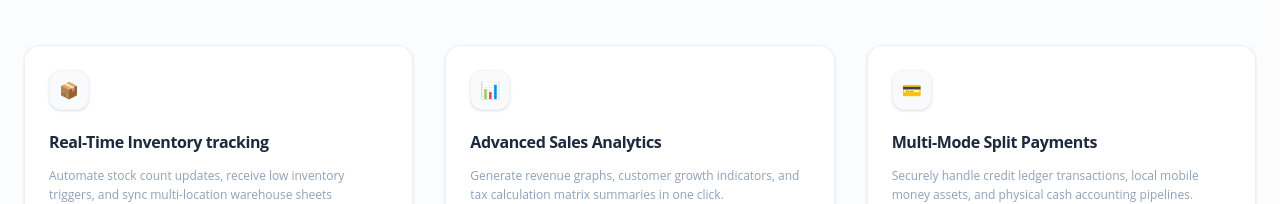
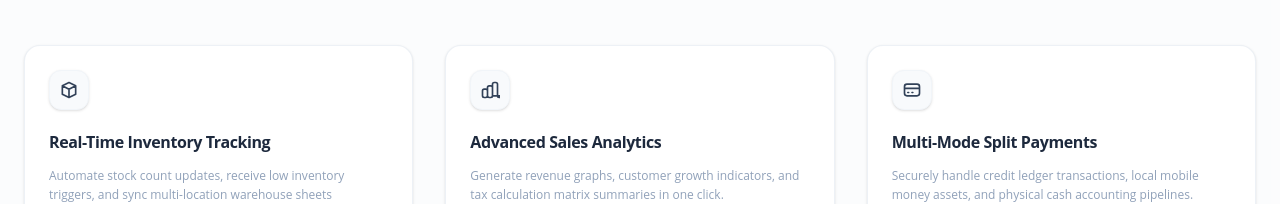
Before and after one commit to Eliahhango/SmartPOS, a Next.js app in the folder frontend/: page / in a window 1280 px wide. Shown: the part 1110-1314 px from the top of the page. Built offline with nearby package versions, Linux system fonts and the light colour scheme; no server answers.

Commit message:
Replace emoji icons with inline SVGs on homepage
- Box SVG for Inventory, Chart SVG for Analytics, Card SVG for Payments
- Removed group-hover:text-teal-600 from icon container (moved to SVG)
- Removed emoji from hero pill badge

```diff
--- a/frontend/src/app/page.tsx
+++ b/frontend/src/app/page.tsx
@@ -2,9 +2,33 @@
 
 export default function HomePage() {
   const corporateFeatures = [
-    { icon: '📦', title: 'Real-Time Inventory tracking', text: 'Automate stock count updates, receive low inventory triggers, and sync multi-location warehouse sheets effortlessly.' },
-    { icon: '📊', title: 'Advanced Sales Analytics', text: 'Generate revenue graphs, customer growth indicators, and tax calculation matrix summaries in one click.' },
-    { icon: '💳', title: 'Multi-Mode Split Payments', text: 'Securely handle credit ledger transactions, local mobile money assets, and physical cash accounting pipelines.' },
+    {
+      icon: (
+        <svg className="w-5 h-5 text-slate-700 group-hover:text-teal-600 transition-colors" xmlns="http://www.w3.org/2000/svg" fill="none" viewBox="0 0 24 24" strokeWidth="2" stroke="currentColor">
+          <path strokeLinecap="round" strokeLinejoin="round" d="M20 7l-8-4-8 4m16 0l-8 4m8-4v10l-8 4m0-10L4 7m8 4v10M4 7v10l8 4" />
+        </svg>
+      ),
+      title: 'Real-Time Inventory Tracking',
+      text: 'Automate stock count updates, receive low inventory triggers, and sync multi-location warehouse sheets effortlessly.'
+    },
+    {
+      icon: (
+        <svg className="w-5 h-5 text-slate-700 group-hover:text-teal-600 transition-colors" xmlns="http://www.w3.org/2000/svg" fill="none" viewBox="0 0 24 24" strokeWidth="2" stroke="currentColor">
+          <path strokeLinecap="round" strokeLinejoin="round" d="M9 19v-6a2 2 0 00-2-2H5a2 2 0 00-2 2v6a2 2 0 002 2h2a2 2 0 002-2zm0 0V9a2 2 0 012-2h2a2 2 0 012 2v10m-6 0a2 2 0 002 2h2a2 2 0 002-2m0 0V5a2 2 0 012-2h2a2 2 0 012 2v14a2 2 0 002 2h2a2 2 0 002-2z" />
+        </svg>
+      ),
+      title: 'Advanced Sales Analytics',
+      text: 'Generate revenue graphs, customer growth indicators, and tax calculation matrix summaries in one click.'
+    },
+    {
+      icon: (
+        <svg className="w-5 h-5 text-slate-700 group-hover:text-teal-600 transition-colors" xmlns="http://www.w3.org/2000/svg" fill="none" viewBox="0 0 24 24" strokeWidth="2" stroke="currentColor">
+          <path strokeLinecap="round" strokeLinejoin="round" d="M3 10h18M7 15h1m4 0h1m-7 4h12a3 3 0 003-3V8a3 3 0 00-3-3H6a3 3 0 00-3 3v8a3 3 0 003 3z" />
+        </svg>
+      ),
+      title: 'Multi-Mode Split Payments',
+      text: 'Securely handle credit ledger transactions, local mobile money assets, and physical cash accounting pipelines.'
+    },
   ];
 
   return (
@@ -44,7 +68,7 @@ export default function HomePage() {
 
         <div className="max-w-7xl mx-auto px-6 relative z-10 text-center">
           <div className="inline-flex items-center gap-1.5 px-3 py-1 rounded-full text-[11px] font-bold bg-teal-50 text-teal-700 border border-teal-200/40 mb-6 uppercase tracking-wider">
-            ✨ Next-Gen Point of Sale Ecosystem
+            Next-Gen Point of Sale Ecosystem
           </div>
 
           <h1 className="text-4xl sm:text-5xl lg:text-6xl font-black text-slate-900 tracking-tight max-w-3xl mx-auto leading-[1.1]">
@@ -110,7 +134,7 @@ export default function HomePage() {
               className="bg-white border border-slate-200/60 rounded-2xl p-6 shadow-sm hover:shadow-xl hover:border-teal-500/10 transition-all duration-300 group flex flex-col justify-between"
             >
               <div>
-                <div className="w-10 h-10 rounded-xl bg-slate-50 text-slate-700 text-base flex items-center justify-center border border-slate-100 group-hover:bg-teal-50 group-hover:text-teal-600 group-hover:border-teal-100 transition-colors mb-5 shadow-sm">
+                <div className="w-10 h-10 rounded-xl bg-slate-50 flex items-center justify-center border border-slate-100 group-hover:bg-teal-50 group-hover:border-teal-100 transition-colors mb-5 shadow-sm">
                   {feat.icon}
                 </div>
                 <h3 className="text-base font-bold text-slate-800 tracking-tight group-hover:text-teal-600 transition-colors">
```
